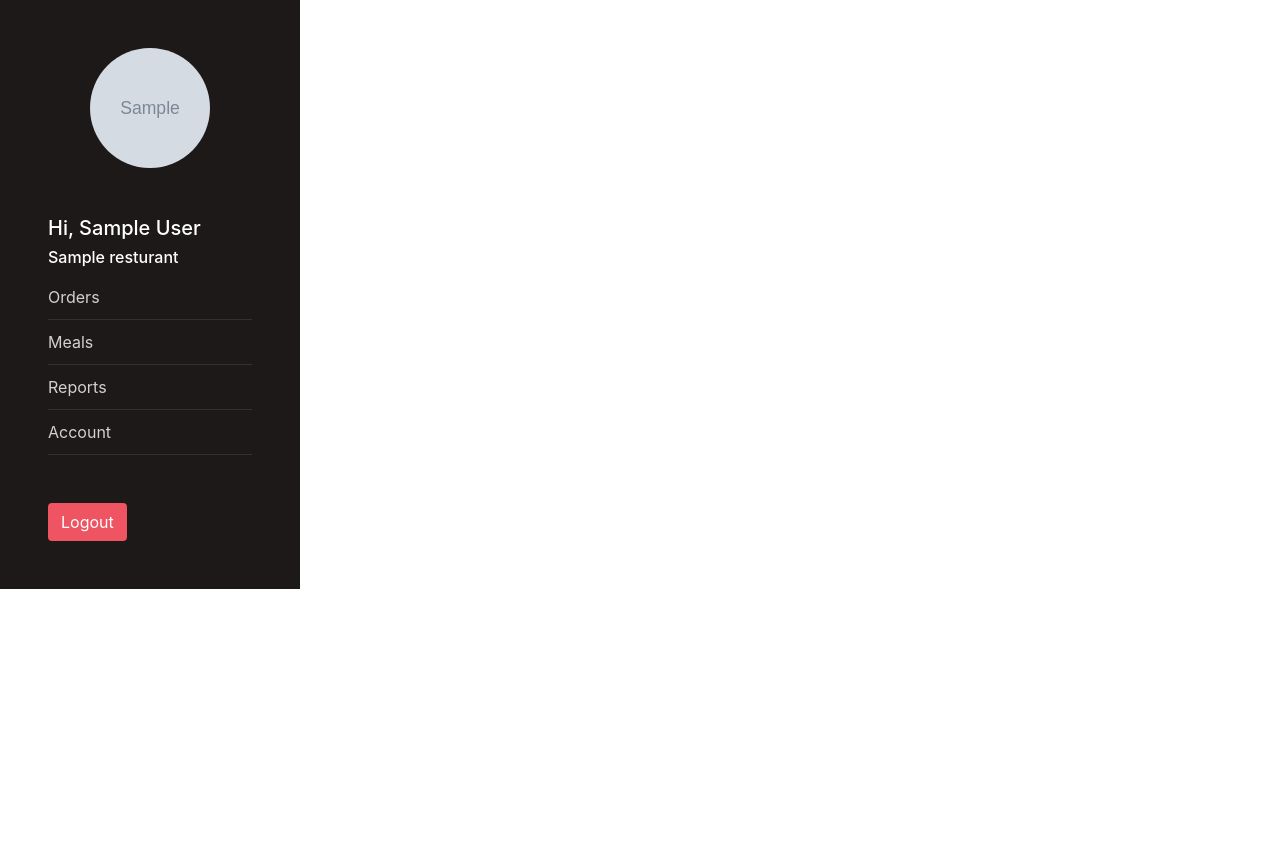
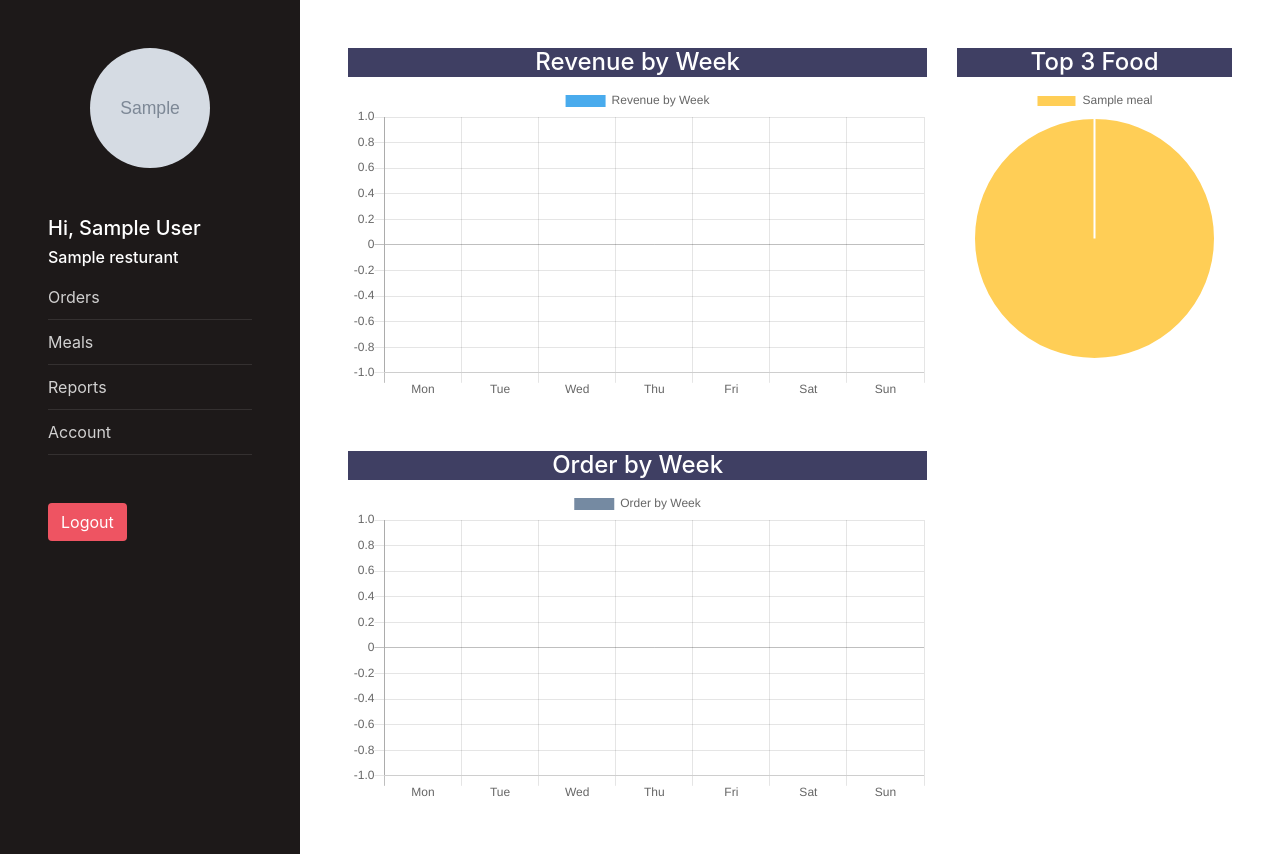
Before and after one commit to mushfiqulIslam/Foodanywhere, a Django app: page /resturant/report/ in a window 1280 px wide. Before the commit the page ends 589 px from the top, so only its background shows below. Run offline with Django 3.2, Linux system fonts and the light colour scheme; a user stored in the database is signed in; tables that the repository leaves empty hold one stand-in row (values such as "Sample post"); grey boxes marked "Sample" are stand-in pictures; some libraries are stand-ins or nearby versions.

```diff
--- a/foodanywhere/foodanywhere/settings.py
+++ b/foodanywhere/foodanywhere/settings.py
@@ -51,6 +51,7 @@ INSTALLED_APPS = [
     'rest_framework_social_oauth2',
     'bootstrap4',
     'rest_framework',
+    'stripe'
 ]
 
 MIDDLEWARE = [
@@ -164,3 +165,6 @@ SOCIAL_AUTH_FACEBOOK_SCOPE = ['email']
 SOCIAL_AUTH_FACEBOOK_PROFILE_EXTRA_PARAMS = {
     'fields': 'id, name, email'
 }
+
+STRIPE_SECRET_KEY = 'sk_test_OT0GiiV0rsxnFVxQIWAsa6wg00ENuq4PW7'
+STRIPE_PUBLISHABLE_KEY = 'pk_test_nrVt0an9YgW6hpAcdDS01Dxq00Kywplnl8'
--- a/foodanywhere/foodanywhereapp/models.py
+++ b/foodanywhere/foodanywhereapp/models.py
@@ -31,6 +31,7 @@ class Driver(models.Model):
     avatar = models.CharField(max_length=500)
     phone = models.CharField(max_length=500, blank=True)
     address = models.CharField(max_length=500, blank=True)
+    location = models.CharField(max_length=500, blank=True)
 
     def __str__(self):
         return self.user.get_full_name()
--- a/foodanywhere/foodanywhereapp/urls.py
+++ b/foodanywhere/foodanywhereapp/urls.py
@@ -28,11 +28,14 @@ urlpatterns = [
     path('api/customer/order/add/', apis.CustomerOrderAdd.as_view()),
     path('api/resturant/order/notification/<str:last_request_time>/', apis.ResturantOrderNotification.as_view(), name = 'resturant-notification'),
     path('api/customer/order/latest/', apis.CustomerLatestOrder.as_view()),
+    path('api/customer/driver/location/', apis.DriverLocation.as_view()),
 
     #APIs for Drivers
-    path('api/driver/orders/ready', apis.DriverReadyOrder.as_view()),
-    path('api/driver/orders/pick', apis.DriverPickOrder.as_view()),
-    path('api/driver/orders/latest', apis.DriverRecentOrder.as_view()),
-    path('api/driver/orders/complete', apis.DriverCompleteOrder.as_view()),
-    path('api/driver/revenue', apis.DriverRevenue.as_view()),
+    path('api/driver/orders/ready/', apis.DriverReadyOrder.as_view()),
+    path('api/driver/orders/pick/', apis.DriverPickOrder.as_view()),
+    path('api/driver/orders/latest/', apis.DriverRecentOrder.as_view()),
+    path('api/driver/orders/complete/', apis.DriverCompleteOrder.as_view()),
+    path('api/driver/revenue/', apis.DriverRevenue.as_view()),
+    path('api/driver/location/update/', apis.DriverLocationUpdate.as_view()),
+
 ] + static(settings.MEDIA_URL, document_root=settings.MEDIA_ROOT)
--- a/foodanywhere/foodanywhereapp/views.py
+++ b/foodanywhere/foodanywhereapp/views.py
@@ -5,10 +5,12 @@ from django.shortcuts import render, redirect
 from django.views.generic.edit import FormMixin
 from django.contrib.auth.mixins import LoginRequiredMixin
 from django.views.generic.base import RedirectView
-from .models import Meal, Order
+from .models import Meal, Order, Driver
 from .forms import UserForm, ResturantForm, UserFormForEdit, MealForm
 from django.contrib.auth.models import User
 from multi_form_view import MultiModelFormView
+from datetime import datetime, timedelta
+from django.db.models import Sum, Count, Case, When
 
 
 class Home(RedirectView):
@@ -141,7 +143,40 @@ class ResturantOrder(LoginRequiredMixin, TemplateView):
 
 
 class ResturantReport(LoginRequiredMixin, TemplateView):
-    """showing report of resturant"""
+    """showing report of resturant by calculating revenue and number of order by current week"""
 
     login_url = 'resturant-sign-in'
     template_name = 'resturant/report.html'
+
+    def get_context_data(self, **kwargs):
+        context = super().get_context_data(**kwargs)
+        revenue = []
+        orders = []
+
+        today = datetime.now()
+        current_weekdays = [today + timedelta(days = i) for i in range(0 - today.weekday(), 7 - today.weekday())]
+
+        for day in current_weekdays:
+            delivered_orders = Order.objects.filter(
+                resturant = self.request.user.resturant,
+                status = Order.DELIVERED,
+                create_at__year = day.year,
+                create_at__month = day.month,
+                create_at__day = day.day
+            )
+            revenue.append(sum(order.total for order in delivered_orders))
+            orders.append(delivered_orders.count())
+
+        context['revenue'] = revenue
+        context['orders'] = orders
+        # Top 3 Meals
+        top3_meals = Meal.objects.filter(resturant = self.request.user.resturant)\
+                     .annotate(total_order = Sum('orderdetails__quantity'))\
+                     .order_by("-total_order")[:3]
+
+        meal = {
+            "labels": [meal.name for meal in top3_meals],
+            "data": [meal.total_order or 0 for meal in top3_meals]
+            }
+        context['meal'] = meal
+        return context
--- a/foodanywhere/templates/base.html
+++ b/foodanywhere/templates/base.html
@@ -22,5 +22,6 @@
   <script
   src="https://code.jquery.com/jquery-3.4.1.min.js" integrity="sha256-CSXorXvZcTkaix6Yvo6HppcZGetbYMGWSFlBw8HfCJo=" crossorigin="anonymous"></script>
   <script src="{% static 'js/fjquery.js' %}"></script>
+  <script src="https://cdn.jsdelivr.net/npm/chart.js@2.9.3/dist/Chart.min.js"></script>
   <script src="https://stackpath.bootstrapcdn.com/bootstrap/4.3.1/js/bootstrap.min.js" integrity="sha384-JjSmVgyd0p3pXB1rRibZUAYoIIy6OrQ6VrjIEaFf/nJGzIxFDsf4x0xIM+B07jRM" crossorigin="anonymous"></script>
 </html>
--- a/foodanywhere/templates/resturant/report.html
+++ b/foodanywhere/templates/resturant/report.html
@@ -1,4 +1,141 @@
 {% extends 'resturant/sidebar.html' %}
-{% block title %}{% endblock %}
+{% block title %}{{ request.user.resturant }} | Report{% endblock %}
 {% block content %}
+<div id="content" class="p-4 p-md-5">
+  <div class="row">
+
+  <div class="col-lg-8">
+    <!-- Revenue by Week -->
+    <div class="panel">
+      <div class="panel-heading bg-blue">
+        <h4 class="panel-title text-center text-white">
+          Revenue by Week
+        </h4>
+      </div>
+      <div id="container" style="width: 100%;">
+        <canvas id="revenue-chart" height="165" ></canvas>
+      </div>
+    </div>
+
+    <br><br>
+    <!-- Order by Week -->
+    <div class="panel">
+      <div class="panel-heading bg-blue">
+        <h4 class="panel-title text-center text-white">
+          Order by Week
+        </h4>
+      </div>
+      <div id="container" style="width: 100%;">
+        <canvas id="order-chart" height="165" ></canvas>
+      </div>
+    </div>
+  </div>
+
+  <div class="col-lg-4">
+    <!-- TOP 3 Meals -->
+    <div class="panel">
+      <div class="panel-heading bg-blue">
+        <h4 class="panel-title text-center text-white">
+          Top 3 Food
+        </h4>
+      </div>
+      <div id="container" style="width: 100%;">
+      <canvas id="top3-chart" width="200" height="200"></canvas>
+      </div>
+    </div>
+    <br><br><br>
+  </div>
+</div>
+</div>
+
+
+<script src="https://code.jquery.com/jquery-3.4.1.min.js"></script>
+<script src="https://cdn.jsdelivr.net/npm/chart.js@2.9.3/dist/Chart.min.js"></script>
+<script>
+//Revenue by Week
+  $(function () {
+
+    var $revenueChart = $("#revenue-chart");
+    $.ajax({
+      success: function (data) {
+
+        var ctx = $revenueChart[0].getContext("2d");
+
+        new Chart(ctx, {
+          type: 'bar',
+          data: {
+            labels: ["Mon", "Tue", "Wed", "Thu", "Fri", "Sat", "Sun"],
+            datasets: [{
+              label: 'Revenue by Week',
+              backgroundColor: "rgba(54,162,235,0.9)",
+              data: {{ revenue }}
+            }]
+          }
+
+        });
+
+      }
+    });
+
+  });
+
+
+
+//Order by Week
+  $(function () {
+
+    var $revenueChart = $("#order-chart");
+    $.ajax({
+      success: function (data) {
+
+        var ctx = $revenueChart[0].getContext("2d");
+
+        new Chart(ctx, {
+          type: 'bar',
+          data: {
+            labels: ["Mon", "Tue", "Wed", "Thu", "Fri", "Sat", "Sun"],
+            datasets: [{
+              label: 'Order by Week',
+              backgroundColor: "#758AA2",
+              data: {{ orders }}
+            }]
+          }
+
+        });
+
+      }
+    });
+
+  });
+
+//TOP 3 Meals
+  $(function () {
+
+    var $revenueChart = $("#top3-chart");
+    $.ajax({
+      success: function (data) {
+
+        var ctx = $revenueChart[0].getContext("2d");
+
+        new Chart(ctx, {
+          type: 'pie',
+          data: {
+            labels: {{ meal.labels|safe }},
+            datasets: [{
+              backgroundColor: ["#FFCE56", "#FF6384", "#2475B0"],
+              data: {{ meal.data }}
+            }]
+          }
+
+        });
+
+      }
+    });
+
+  });
+
+
+</script>
+
+
 {% endblock %}
--- a/requirements.txt
+++ b/requirements.txt
@@ -9,3 +9,4 @@ six==1.12.0
 sqlparse==0.3.0
 django-bootstrap4==1.1.1
 djangorestframework==3.10.3
+stripe==2.44.0
```
Also changed, not shown: foodanywhere/foodanywhereapp/apis.py (+39 -2 lines), 1 other file.
